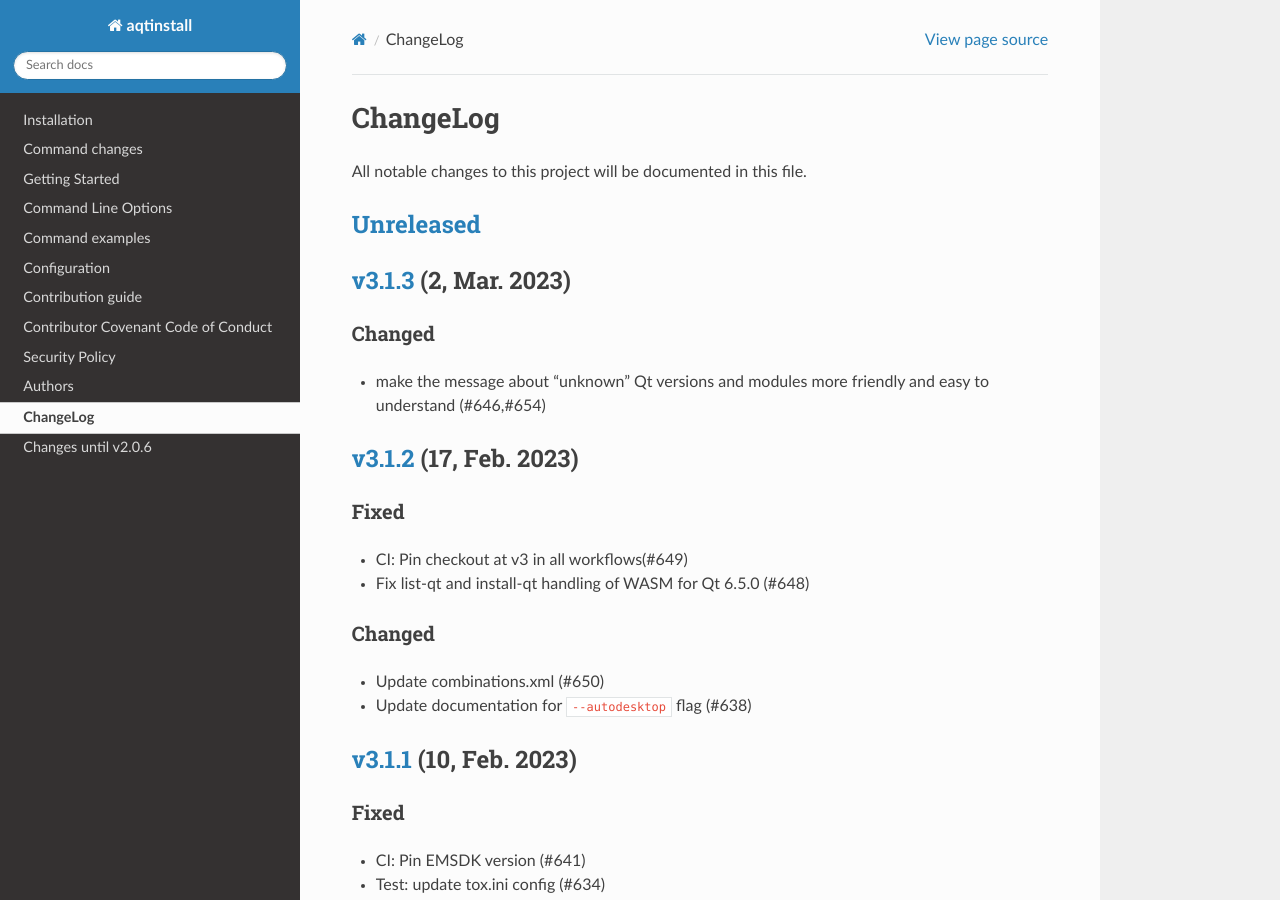
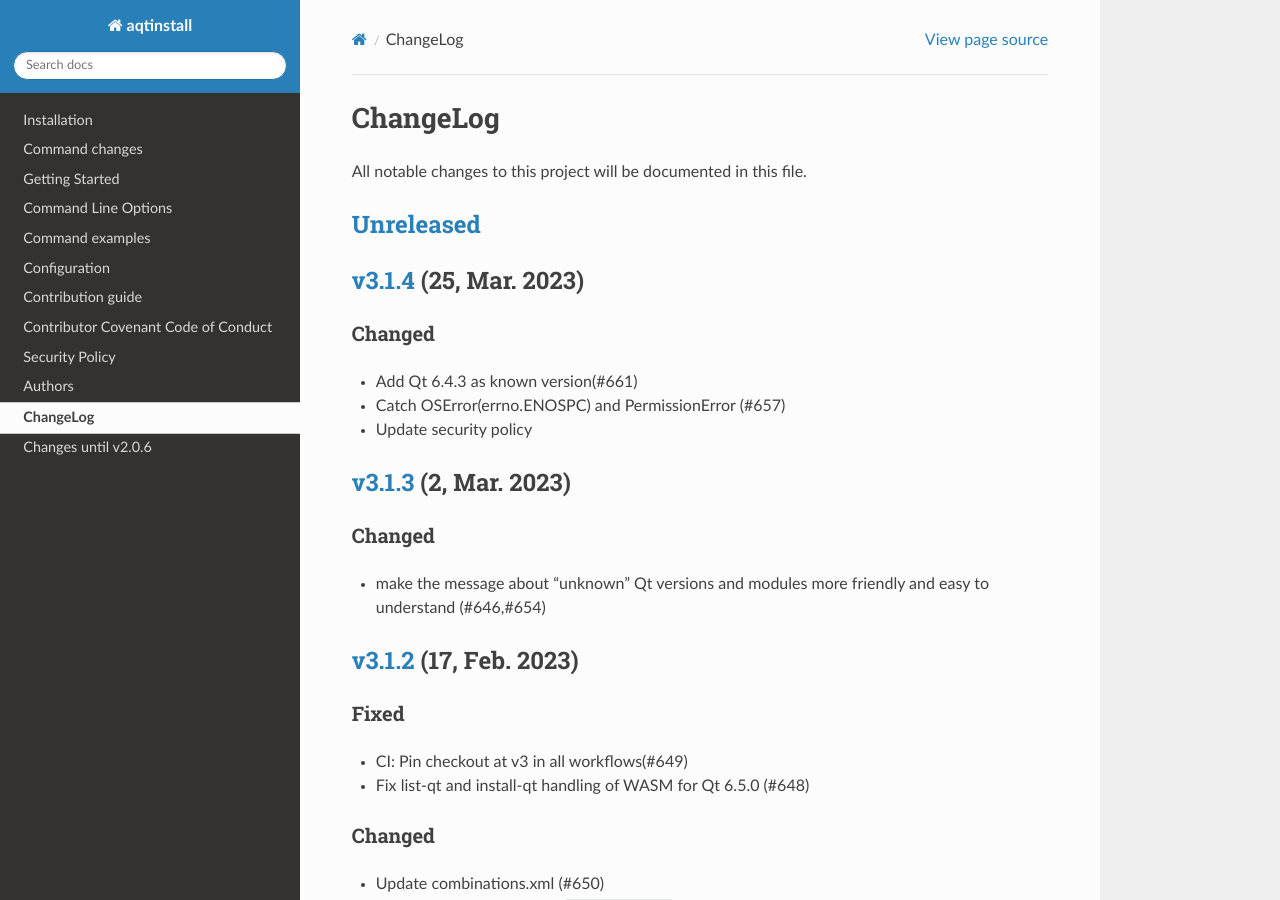
Before and after one commit to miurahr/aqtinstall, a Sphinx documentation site: the page built from docs/CHANGELOG.rst, in a window 1280 px wide and 900 px high. Built offline with Sphinx 7.4.7 and the Read the Docs theme 2.0.0, drawn with Linux system fonts in a browser that asks for light colours; the version number could not be read and is left out.

Commit message:
Release v3.1.4
Signed-off-by: Hiroshi Miura <miurahr@linux.com>

```diff
--- a/docs/CHANGELOG.rst
+++ b/docs/CHANGELOG.rst
@@ -12,6 +12,16 @@ All notable changes to this project will be documented in this file.
 
 `Unreleased`_
 =============
+
+`v3.1.4`_ (25, Mar. 2023)
+=========================
+
+Changed
+-------
+* Add Qt 6.4.3 as known version(#661)
+* Catch OSError(errno.ENOSPC) and PermissionError (#657)
+* Update security policy
+
 
 `v3.1.3`_ (2, Mar. 2023)
 ========================
@@ -201,7 +211,8 @@ Security
 * Check Update.xml file with SHA256 hash (#493)
 
 
-.. _Unreleased: https://github.com/miurahr/aqtinstall/compare/v3.1.3...HEAD
+.. _Unreleased: https://github.com/miurahr/aqtinstall/compare/v3.1.4...HEAD
+.. _v3.1.4: https://github.com/miurahr/aqtinstall/compare/v3.1.3...v3.1.4
 .. _v3.1.3: https://github.com/miurahr/aqtinstall/compare/v3.1.2...v3.1.3
 .. _v3.1.2: https://github.com/miurahr/aqtinstall/compare/v3.1.1...v3.1.2
 .. _v3.1.1: https://github.com/miurahr/aqtinstall/compare/v3.1.0...v3.1.1
```
